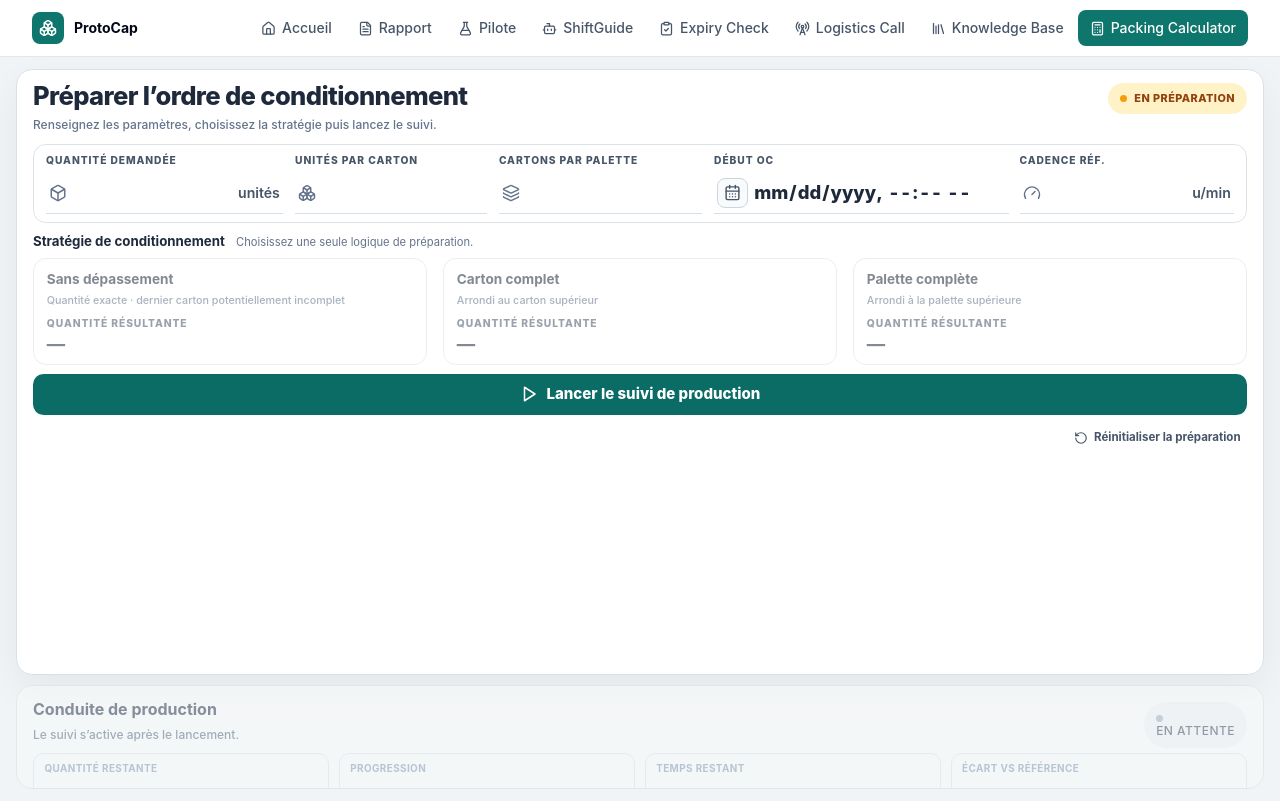
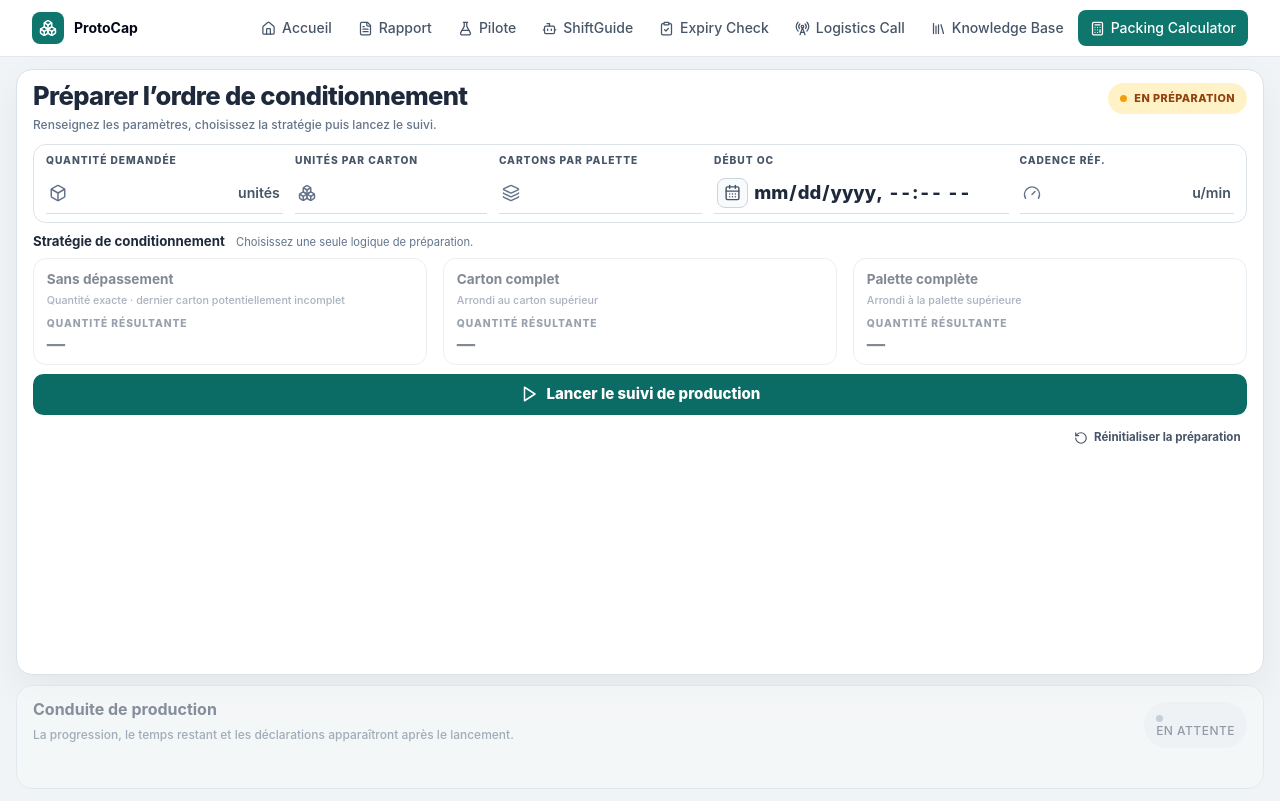
Before and after one commit to AmineAKIK/protocap, a React (Vite) app: page /packing-calculator in a window 1280 px wide. Built offline with nearby package versions, Linux system fonts and the light colour scheme.

Commit message:
refactor: compact the packing waiting state

```diff
--- a/src/features/packing/components/PackingPlanningRail.tsx
+++ b/src/features/packing/components/PackingPlanningRail.tsx
@@ -269,8 +269,13 @@ export function PackingPlanningRail({
 export function PackingConductWaiting() {
   return (
     <section aria-label="Conduite de production en attente" className="packing-v3-waiting packing-v3-stage">
-      <div className="packing-v3-waiting-head"><div><strong>Conduite de production</strong><span>Le suivi s’active après le lancement.</span></div><span className="packing-v3-status"><span /> En attente</span></div>
-      <div className="packing-v3-waiting-metrics"><span>Quantité restante <b>—</b></span><span>Progression <b>—</b></span><span>Temps restant <b>—</b></span><span>Écart vs référence <b>—</b></span></div>
+      <div className="packing-v3-waiting-head">
+        <div>
+          <strong>Conduite de production</strong>
+          <span>La progression, le temps restant et les déclarations apparaîtront après le lancement.</span>
+        </div>
+        <span className="packing-v3-status"><span /> En attente</span>
+      </div>
     </section>
   );
 }
```
